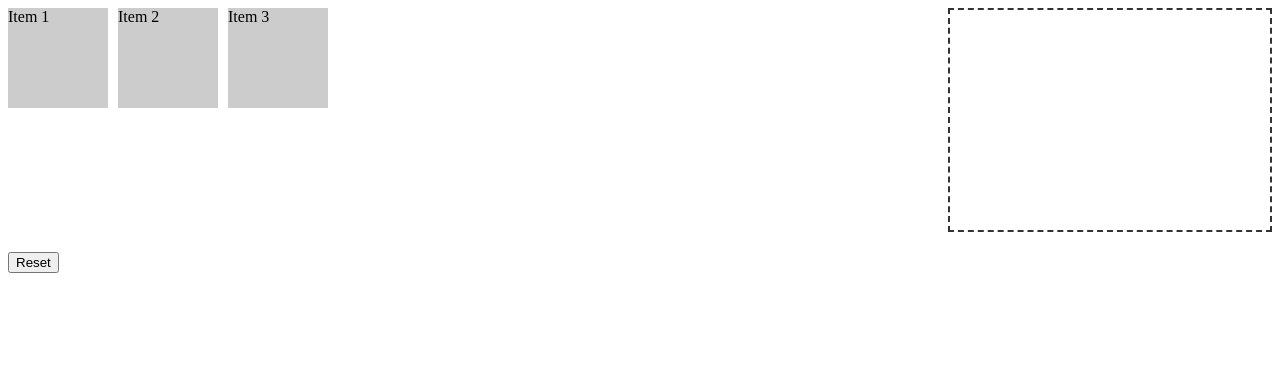
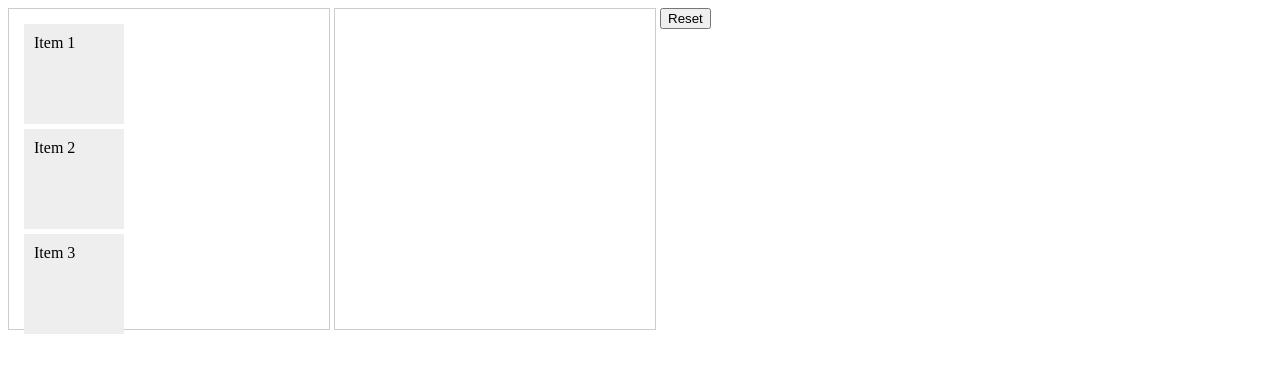
Before and after one commit to SimraanK/drag-and-drop, a plain HTML site: page index.html in a window 1280 px wide. Both pictures are taken after a click on the button "Reset". Drawn offline with Linux system fonts and the light colour scheme.

Commit message:
all done

```diff
--- a/index.html
+++ b/index.html
@@ -1,21 +1,17 @@
 <!DOCTYPE html>
 <html>
 <head>
-    <title>Drag and Drop Example</title>
-    <link rel="stylesheet" type="text/css" href="styles.css">
+  <link rel="stylesheet" type="text/css" href="styles.css">
 </head>
 <body>
-    <div class="container">
-        <div class="draggable">
-            <div class="item" draggable="true">Item 1</div>
-            <div class="item" draggable="true">Item 2</div>
-            <div class="item" draggable="true">Item 3</div>
-        </div>
-        <div class="droppable"></div>
-    </div>
+  <div class="container">
+    <div class="item" draggable="true" ondragstart="dragStart(event)">Item 1</div>
+    <div class="item" draggable="true" ondragstart="dragStart(event)">Item 2</div>
+    <div class="item" draggable="true" ondragstart="dragStart(event)">Item 3</div>
+  </div>
+  <div class="container" id="target-container" ondrop="drop(event)" ondragover="dragOver(event)" ondragenter="dragEnter(event)" ondragleave="dragLeave(event)"></div>
+  <button onclick="resetContainers()">Reset</button>
 
-    <button onclick="resetContainers()">Reset</button>
-
-    <script src="script.js"></script>
+  <script src="script.js"></script>
 </body>
 </html>
--- a/script.js
+++ b/script.js
@@ -1,45 +1,67 @@
-function handleDragOver(event) {
-    event.preventDefault();
-    event.currentTarget.classList.add('dragging-over');
+const items = document.querySelectorAll('.item');
+const targetContainer = document.getElementById('target-container');
+let draggedItem = null;
+
+// Add event listeners for drag events
+items.forEach(item => {
+  item.addEventListener('dragstart', dragStart);
+  item.addEventListener('dragend', dragEnd);
+});
+
+// Function to handle drag start event
+function dragStart(e) {
+  draggedItem = e.target;
+  e.dataTransfer.setData('text/plain', e.target.id);
+  e.target.classList.add('dragging');
 }
 
-function handleDrop(event) {
-    event.preventDefault();
-    event.currentTarget.classList.remove('dragging-over');
-    const draggedItem = document.querySelector('.item.dragging');
-    event.currentTarget.appendChild(draggedItem);
-    showMessage('Item dropped successfully!');
+// Function to handle drag end event
+function dragEnd(e) {
+  draggedItem = null;
+  e.target.classList.remove('dragging');
 }
 
-const items = document.querySelectorAll('.item');
-items.forEach(item => {
-    item.addEventListener('dragstart', () => {
-        item.classList.add('dragging');
-    });
-    item.addEventListener('dragend', () => {
-        item.classList.remove('dragging');
-    });
-});
-
-function showMessage(message) {
-    const successMessage = document.createElement('p');
-    successMessage.textContent = message;
-    document.body.appendChild(successMessage);
-    setTimeout(() => {
-        successMessage.remove();
-    }, 2000);
+// Function to handle drag enter event
+function dragEnter(e) {
+  e.preventDefault();
+  e.target.classList.add('dragover');
 }
 
+// Function to handle drag over event
+function dragOver(e) {
+  e.preventDefault();
+}
+
+// Function to handle drag leave event
+function dragLeave(e) {
+  e.target.classList.remove('dragover');
+}
+
+// Function to handle drop event
+function drop(e) {
+  e.preventDefault();
+  e.target.classList.remove('dragover');
+
+  if (e.target === targetContainer && draggedItem !== null) {
+    targetContainer.appendChild(draggedItem);
+
+    // Add success class to the dropped item
+    draggedItem.classList.add('success');
+    showMessage('Item dropped successfully!');
+  }
+}
+
+// Reset containers and messages
 function resetContainers() {
-    const draggableContainer = document.querySelector('.draggable');
-    const droppableContainer = document.querySelector('.droppable');
-    const items = document.querySelectorAll('.item');
+  items.forEach(item => {
+    item.classList.remove('success');
+    document.querySelector('.container').appendChild(item);
+  });
+  showMessage('');
+}
 
-    items.forEach(item => {
-        draggableContainer.appendChild(item);
-    });
-
-    while (droppableContainer.firstChild) {
-        droppableContainer.removeChild(droppableContainer.firstChild);
-    }
+// Show success message
+function showMessage(message) {
+  const messageContainer = document.getElementById('message');
+  messageContainer.textContent = message;
 }
--- a/styles.css
+++ b/styles.css
@@ -1,25 +1,21 @@
 .container {
-    display: flex;
-    justify-content: space-between;
-    margin-bottom: 20px;
-}
+    width: 300px;
+    height: 300px;
+    border: 1px solid #ccc;
+    display: inline-block;
+    vertical-align: top;
+    padding: 10px;
+  }
 
-.item {
-    width: 100px;
-    height: 100px;
-    background-color: #ccc;
-    margin-right: 10px;
-    display: inline-block;
+  .item {
+    width: 80px;
+    height: 80px;
+    background-color: #eee;
+    margin: 5px;
+    padding: 10px;
     cursor: move;
-}
+  }
 
-.droppable {
-    border: 2px dashed #333;
-    height: 200px;
-    width: 300px;
-    padding: 10px;
-}
-
-.droppable.dragging-over {
-    border-color: #ff0000;
-}
+  .success {
+    background-color: #c3e6cb;
+  }
```
